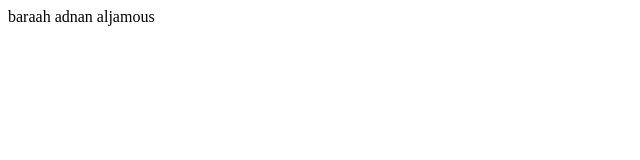
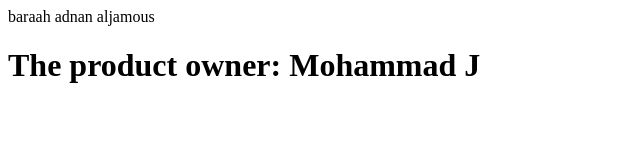
Before and after one commit to baraah-adnan/event_project, a plain HTML site: page index.html in a window 1280 px wide. Shown: the whole page, without its empty margins (0-640 px from the left). Drawn offline with Linux system fonts and the light colour scheme.

Commit message:
mohammad j

```diff
--- a/index.html
+++ b/index.html
@@ -1,2 +1,3 @@
 <!--Moh jamal  -->
 <p>baraah adnan aljamous</p>
+<h1>The product owner: Mohammad J</h1>
```
